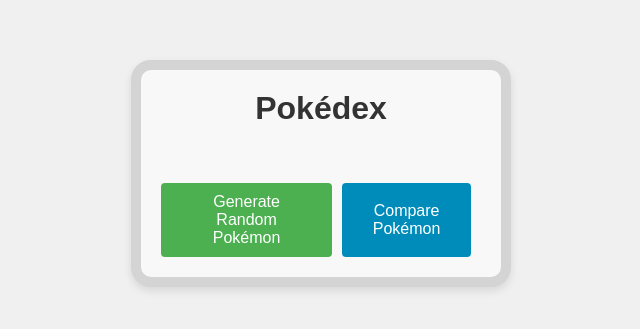
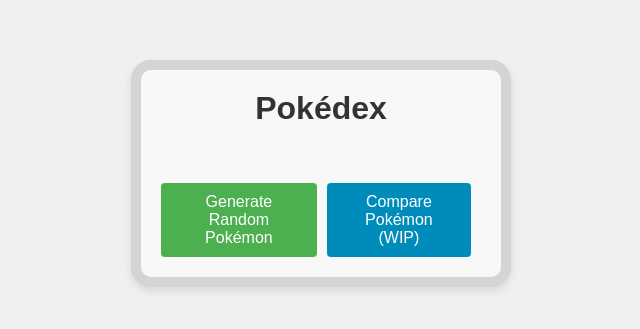
Before and after one commit to salohcin-n/newber, a website with bundled scripts: page portfolio/pokemon/index.html in a window 1280 px wide. Shown: the part 227-556 px from the top of the page, without its empty margins (319-959 px from the left). Built offline with nearby package versions, Linux system fonts and the light colour scheme.

Commit message:
Update index.html

```diff
--- a/portfolio/pokemon/index.html
+++ b/portfolio/pokemon/index.html
@@ -21,7 +21,7 @@
     </div>
       <div class="controls">
         <button id="generateBtn">Generate Random Pokémon</button> <!-- Updated button text -->
-        <button id="compareBtn">Compare Pokémon</button> <!-- Updated button text -->
+        <button id="compareBtn">Compare Pokémon (WIP)</button> <!-- Updated button text -->
       </div>
       <div class="region-dropdown">
         <!--<label for="regionSelect">Select Region:</label>
```
